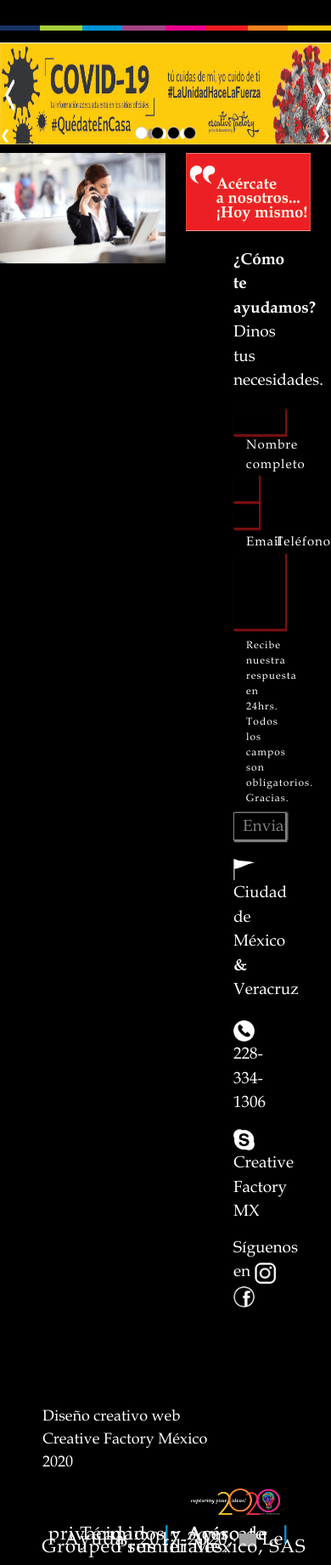
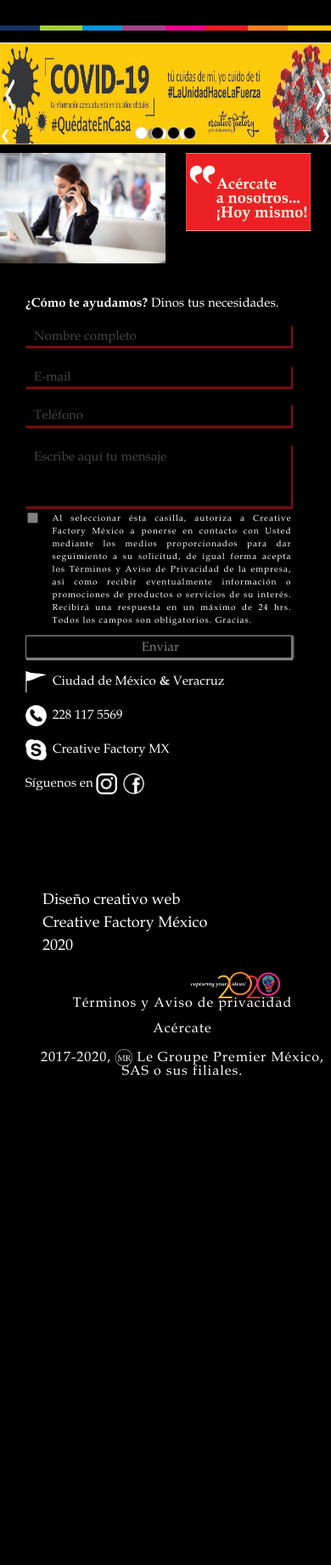
Before and after one commit to bryancastillomarin/creativefactory, a PHP site: page /acercate.php in a window 390 px wide. Shown: the part 159-2001 px from the top of the page at 85% size. After the commit the page ends 1425 px from the top, so only its background shows below. Run offline with PHP 8.4, Linux system fonts and the light colour scheme; grey boxes are pictures that could not be loaded.

Commit message:
cambios en las imagenes y mejoras en responsive

```diff
--- a/css/responsive.css
+++ b/css/responsive.css
@@ -1,4 +1,11 @@
-@media(max-width: 1295px) {
+@media(min-width: 1296px) {
+	input::placeholder,
+	textarea::placeholder {
+		visibility: hidden;
+	}
+}
+
+@media(max-width: 1295px) { /*11111111111111111111111111111111111111111111111*/
 	#menu ul li {
 		font-size: 26px;
 		padding-right: 10px;
@@ -11,9 +18,18 @@
 	.frase img{
 		width: 95%;
 	}
+
+	input::placeholder,
+	textarea::placeholder {
+		visibility: hidden;
 	}
 
-@media(max-width: 1205px) {
+	#listapie {
+	    font-size: 20px;
+	}
+}
+
+@media(max-width: 1205px) { /*22222222222222222222222222222222222222222222222*/
 	header img {
 		width: 83%;
 	}
@@ -38,9 +54,13 @@
 	.frase img{
 		width: 85%;
 	}
+
+	#listapie {
+	    font-size: 18px;
+	}
 }
 
-@media(max-width: 1130px) {
+@media(max-width: 1130px) { /*33333333333333333333333333333333333333333333333*/
 	#menu ul li {
 		font-size: 22px;
 		padding-right: 8px;
@@ -67,9 +87,17 @@
 	.textoprincipal {
 		font-size: 17px;
 	}
+
+	#listapie li {
+		margin-right: 0px;
 	}
 
-@media(max-width: 1040px) {
+	#listapie li:last-child	 {
+		margin-left: 50px;
+	}
+}
+
+@media(max-width: 1040px) {/*444444444444444444444444444444444444444444444444*/
 	#menu ul li {
 		font-size: 20px;
 		padding-right: 7px;
@@ -92,9 +120,26 @@
 	.frase img{
 		width: 80%;
 	}
+
+	#formulario {
+		font-size: 17px;
 	}
 
-@media(max-width: 955px){
+	#formulario label {
+		font-size: 13px;
+	}
+
+	#listapie {
+	    font-size: 16px;
+	}
+
+	#listapie li:last-child	 {
+		margin-left: 50px;
+	}
+
+}
+
+@media(max-width: 955px){/*55555555555555555555555555555555555555555555555555*/
 
 	#cabecera {
 		margin-bottom: 0px;
@@ -135,9 +180,65 @@
 		padding-top: 10px;
 		font-size: 16px;
 	}
+
+	#formulario {
+		font-size: 15px;
 	}
 
-@media(max-width: 835px) {
+	#formulario label {
+		font-size: 11px;
+	}
+
+	#formulario input[type="email"] {
+		margin-bottom: 20px;
+	}
+
+	#formulario input[type="email"],
+	#formulario input[type="number"] {
+		width: 95%;
+	}
+
+	#formulario label {
+		visibility: hidden;
+	}
+
+	#formulario label[for="checkbox"] {
+		visibility: visible;
+	}
+
+	input::placeholder,
+	textarea::placeholder {
+		visibility: visible;
+	}
+
+	#listapie {
+		margin: 0px auto;
+		line-height: 10px;
+	}
+
+	#listapie li {
+		text-align: center;
+		display: block;
+		clear: both;
+		float: none;
+		margin: 0px;
+		padding: 0px;
+		margin-bottom: 20px;
+	}
+
+	#listapie li:last-child	 {
+		margin: 0px auto;
+	}
+
+	#listapie .colorazulclaro {
+		display: none;
+	}
+
+}
+
+/*Cambio drástico*/
+
+@media(max-width: 835px) {/*6666666666666666666666666666666666666666666666666*/
 
 	.w3-content .w3-display-container{
 		max-height: 170px;
@@ -178,6 +279,10 @@
 		margin: 0px auto;
 	}
 
+	#frase1 {
+		margin-top: 0px;
+	}
+
 	.textoprincipal {
 		clear: both;
 		float: none;
@@ -185,9 +290,19 @@
 		padding-left: 50px;
 	}
 
+	#formulario {
+		display: block;
+		float: left;
+		clear: both;
+		width: 100%;
+		margin-top: 20px;
+		padding-left: 30px;
+		padding-right: 30px;
 	}
 
-@media(max-width: 730px) {
+}
+
+@media(max-width: 730px) {/*7777777777777777777777777777777777777777777777777*/
 	#menu ul li {
 		font-size: 18px;
 		padding-right: 5px;
@@ -204,7 +319,7 @@
 	}
 }
 
-@media(max-width: 610px) {
+@media(max-width: 610px) {/*8888888888888888888888888888888888888888888888888*/
 	#menu ul li {
 		font-size: 16px;
 		padding-right: 2px;
@@ -221,7 +336,7 @@
 	}
 }
 
-@media(max-width: 540px) {
+@media(max-width: 540px) {/*9999999999999999999999999999999999999999999999999*/
 	#menu ul{
 		margin-left: -30px;
 	}
@@ -237,7 +352,7 @@
 	}
 }
 
-@media(max-width: 480px) {
+@media(max-width: 480px) { /*101010101010101010101010101010101010101010101010*/
 
 	header {
 		bottom: 90px;
--- a/css/styles.css
+++ b/css/styles.css
@@ -241,9 +241,13 @@
 .frase {
 	display: block;
 	position: absolute;
-	margin-top: 175px;
+	margin-top: 250px;
 	margin-left: 35%;
 	z-index: 1;
+}
+
+#frase1 {
+	margin-top: 165px;
 }
 
 /*Pie de pagina*/
@@ -273,8 +277,6 @@
 }
 
 #listapie {
-	margin-right: 20px;
-	text-align: center;
     font-size: 22px;
     font-weight: 2px;
     line-height: 0px;
@@ -284,6 +286,10 @@
 	display:inline;
 	margin-right: 10px;
 	letter-spacing: 1px;
+}
+
+#listapie li:last-child	 {
+	margin-left: 95px;
 }
 
 #listapie #mr {
@@ -347,16 +353,30 @@
 	width: 95%;
 }
 
-#formulario label[for="texto"] {
-	width: 95%;
-	font-size: 12px;
+#formulario input[type="checkbox"] {
+	display: block;
+	float: left;
+	width: 5%;
+	border: 0px;
+	box-shadow: none;
+	margin: 0px;
+	padding: 0px;
+	cursor: pointer;
+}
+
+#formulario label[for="checkbox"] {
+	display: block;
+	float: left;
+	width: 90%;
+	font-size: 10px;
+	text-align: justify;
 }
 
 #formulario input[type="submit"] {
 	transition: all 500ms;
 	border: 1px solid white;
 	box-shadow: 1px 1px 2px white, 1px 2px 1px white, 2px 0px 2px white;
-	margin-top: 5px;
+	margin-top: 10px;
 }
 
 #formulario input[type="submit"]:hover {
--- a/include/content/contentAcercate.php
+++ b/include/content/contentAcercate.php
@@ -9,16 +9,18 @@
 		<div id="formulario">
 			<p><span class="textobold">¿Cómo te ayudamos?</span> Dinos tus necesidades.</p>
 			<form method="POST" id="mensaje" action="acercate.php">
-				<input type="text" name="nombre" required>
+				<input type="text" name="nombre" required placeholder="Nombre completo">
 				<label for="nombre">Nombre completo</label>
 				<div class="clearfix"></div>
-				<input type="email" name="correo" required>
-				<input type="number" name="telefono" required>
+				<input type="email" name="correo" required placeholder="E-mail">
+				<input type="number" name="telefono" required placeholder="Teléfono">
 				<div class="clearfix"></div>
 				<label for="correo">Email</label>
 				<label for="telefono">Teléfono</label>
-				<textarea name="texto" rows="3" required></textarea>
-				<label for="texto">Recibe nuestra respuesta en 24hrs. Todos los campos son obligatorios. Gracias.</label>
+				<textarea name="texto" rows="3" required placeholder="Escribe aquí tu mensaje"></textarea>
+				<div class="clearfix"></div>
+				<input type="checkbox" name="checkbox" required>
+				<label for="checkbox">Al seleccionar ésta casilla, autoriza a Creative Factory México a ponerse en contacto con Usted mediante los medios proporcionados para dar seguimiento a su solicitud, de igual forma acepta los Términos y Aviso de Privacidad de la empresa, así como recibir eventualmente información o promociones de productos o servicios de su interés. Recibirá una respuesta en un máximo de 24 hrs. Todos los campos son obligatorios. Gracias.</label>
 				<input type="submit" name="enviar" value="Enviar">
 			</form>
 
@@ -28,7 +30,7 @@
 			</p>
 			<p>
 				<img src="img/iconos/TELCF.png" class="icon">
-				228-334-1306
+				228 117 5569
 			</p>
 			<p class="social">
 				<img src="img/iconos/CFSkypeLogo.png" class="icon">
--- a/include/content/contentIndex.php
+++ b/include/content/contentIndex.php
@@ -3,7 +3,7 @@
 			<img src="img/contenido/inicio.jpg">
 		</div>
 
-		<div class="frase">
+		<div id="frase1" class="frase">
 			<img src="img/frases/01CFWebFrase.jpg">
 		</div>
 
--- a/include/footer.php
+++ b/include/footer.php
@@ -14,17 +14,11 @@
 				|
             </li>
             <li>
-				<a href="#">Acércate</a>
-			</li>
-			<li class="colorazulclaro">
-				|
-			</li>
-			<li>
-			 <a href="#"> Ayuda </a>
+				<a href="acercate.php">Acércate</a>
 			</li>
 			<li>
 				2017-2020,
-				<img src="img/MR.png" id="mr">
+				<img src="img/iconos/MR.png" id="mr">
 				Le Groupe Premier México, SAS o sus filiales.
 			</li>
 		</ul>
```
Also changed, not shown: img/contenido/Acercate.jpg. Lines whose indentation alone changed are shown as unchanged.
